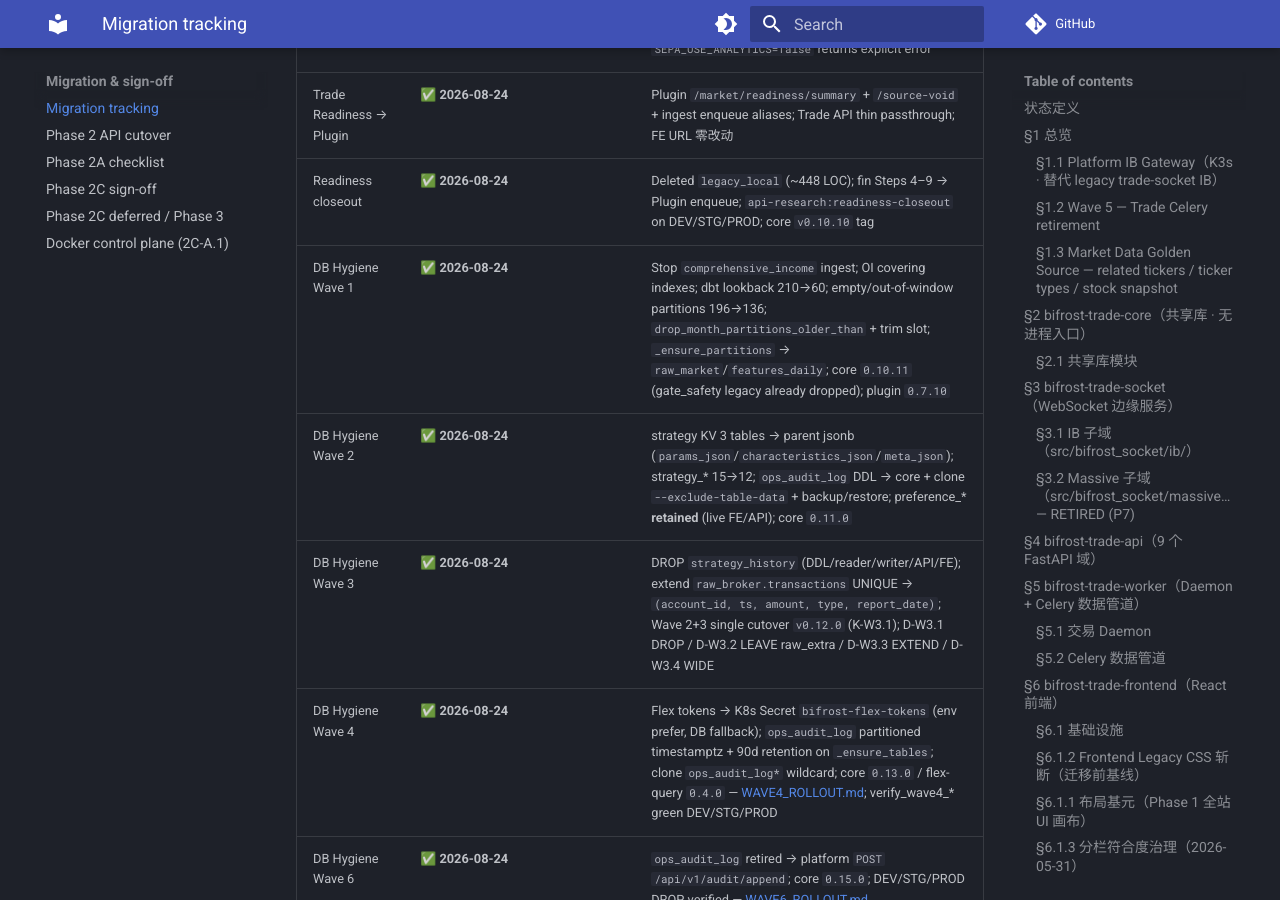
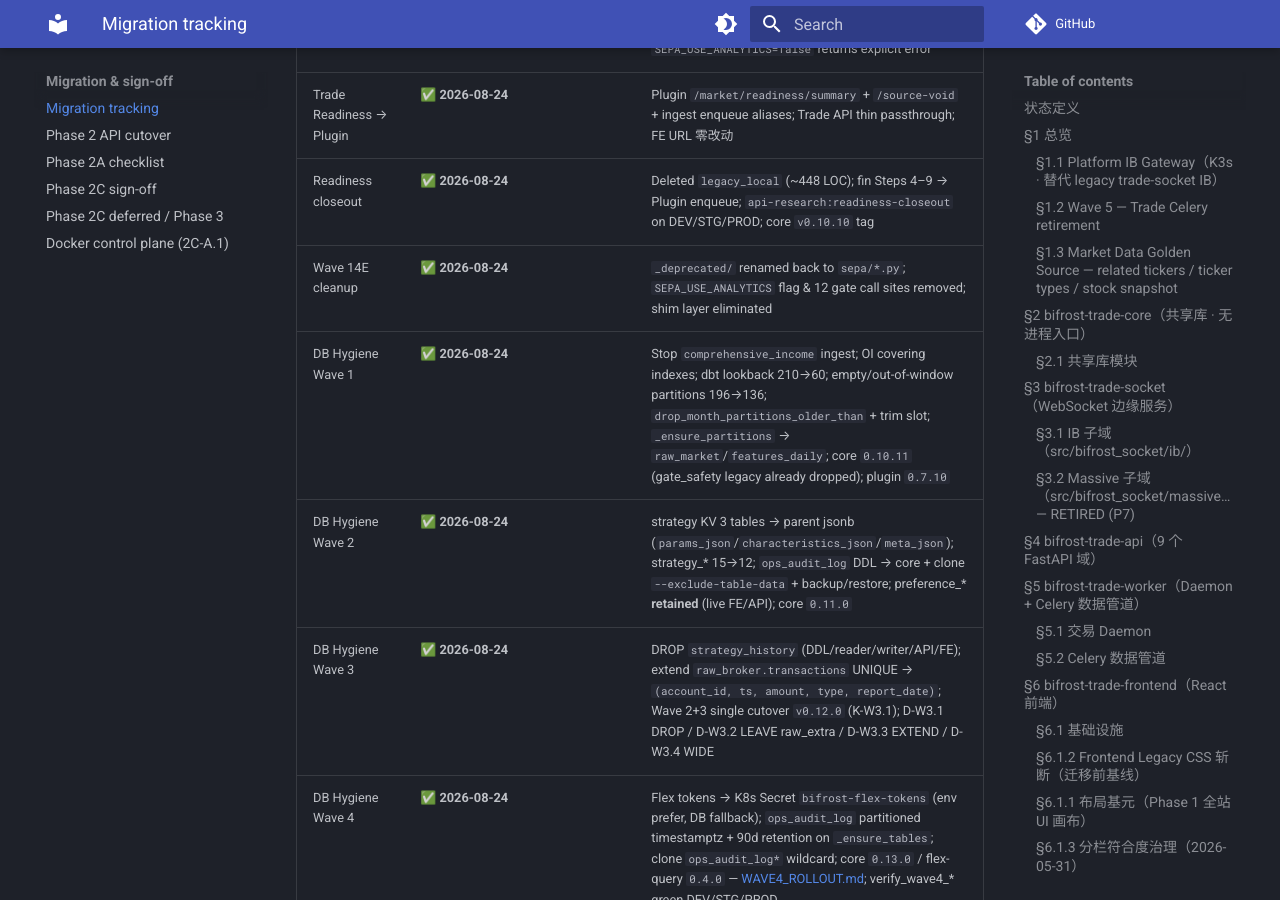
Before and after one commit to weitingzhao/bifrost-trade-infra, an MkDocs documentation site: the page built from docs/MIGRATION_TRACKING.md, in a window 1280 px wide and 900 px high, scrolled down 25737 px. Built offline with MkDocs 1.6.1 and Material for MkDocs 9.7.7, drawn with Linux system fonts in a browser that asks for light colours; comment, search, counter and statistics services are not loaded.

Commit message:
docs: record Wave 14E SEPA naming and flag cleanup
Note _deprecated/ restore and SEPA_USE_ANALYTICS gate removal in the
SEPA cutover tracking table.

Co-authored-by: Cursor <cursoragent@cursor.com>

```diff
--- a/docs/MIGRATION_TRACKING.md
+++ b/docs/MIGRATION_TRACKING.md
@@ -525,6 +525,7 @@ views `account_executions*`→`brokerage.executions*`.
 | API legacy query guards | ✅ **Retired 2026-08-23** | `data_readiness.py` / `readiness_snapshot.py` legacy SRD SQL removed; `momentum-distribution` analytics-only (QA closeout); writers unconditionally deprecated; `SEPA_USE_ANALYTICS=false` returns explicit error |
 | Trade Readiness → Plugin | ✅ **2026-08-24** | Plugin `/market/readiness/summary` + `/source-void` + ingest enqueue aliases; Trade API thin passthrough; FE URL 零改动 |
 | Readiness closeout | ✅ **2026-08-24** | Deleted `legacy_local` (~448 LOC); fin Steps 4–9 → Plugin enqueue; `api-research:readiness-closeout` on DEV/STG/PROD; core `v0.10.10` tag |
+| Wave 14E cleanup | ✅ **2026-08-24** | `_deprecated/` renamed back to `sepa/*.py`; `SEPA_USE_ANALYTICS` flag & 12 gate call sites removed; shim layer eliminated |
 | DB Hygiene Wave 1 | ✅ **2026-08-24** | Stop `comprehensive_income` ingest; OI covering indexes; dbt lookback 210→60; empty/out-of-window partitions 196→136; `drop_month_partitions_older_than` + trim slot; `_ensure_partitions` → `raw_market`/`features_daily`; core `0.10.11` (gate_safety legacy already dropped); plugin `0.7.10` |
 | DB Hygiene Wave 2 | ✅ **2026-08-24** | strategy KV 3 tables → parent jsonb (`params_json`/`characteristics_json`/`meta_json`); strategy_* 15→12; `ops_audit_log` DDL → core + clone `--exclude-table-data` + backup/restore; preference_* **retained** (live FE/API); core `0.11.0` |
 | DB Hygiene Wave 3 | ✅ **2026-08-24** | DROP `strategy_history` (DDL/reader/writer/API/FE); extend `raw_broker.transactions` UNIQUE → `(account_id, ts, amount, type, report_date)`; Wave 2+3 single cutover `v0.12.0` (K-W3.1); D-W3.1 DROP / D-W3.2 LEAVE raw_extra / D-W3.3 EXTEND / D-W3.4 WIDE |
```
